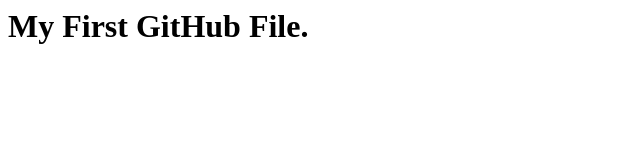
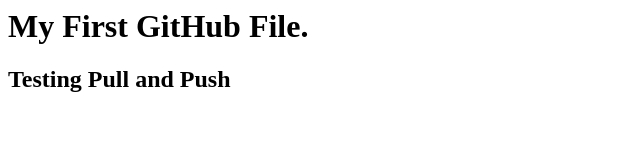
Before and after one commit to quickwebworks/testing-github-basic, a plain HTML site: page index.html in a window 1280 px wide. Shown: the whole page, without its empty margins (0-640 px from the left). Drawn offline with Linux system fonts and the light colour scheme.

Commit message:
Update index.html
Testing Push and Pull

```diff
--- a/index.html
+++ b/index.html
@@ -4,5 +4,6 @@
     </head>
     <body>
         <h1>My First GitHub File.</h1>
+        <h2>Testing Pull and Push</h2>
     </body>
 </html>
```
